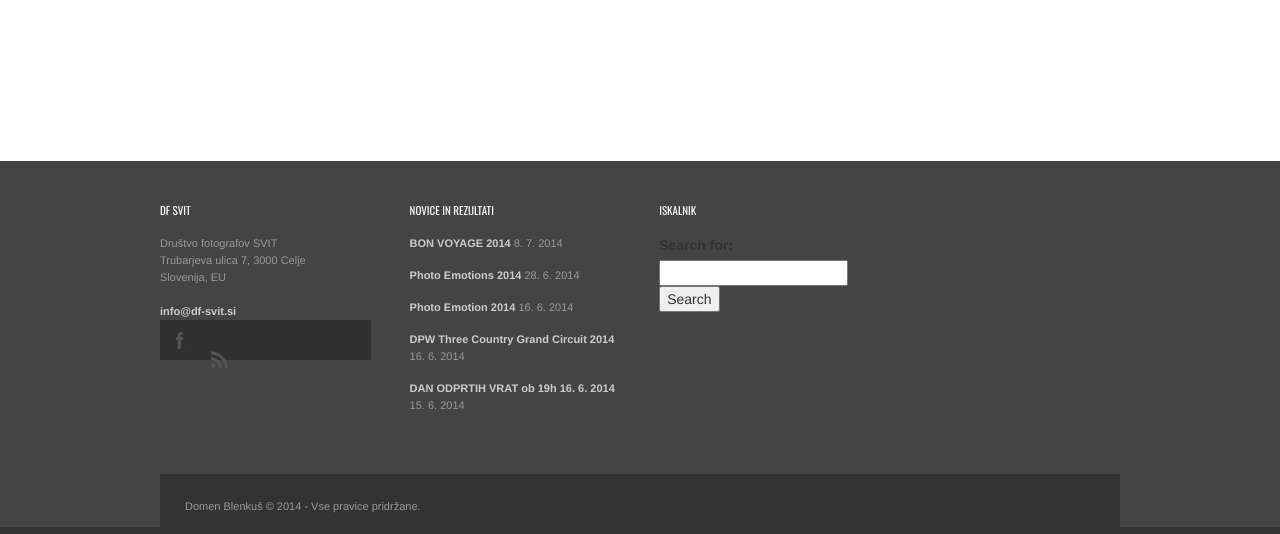
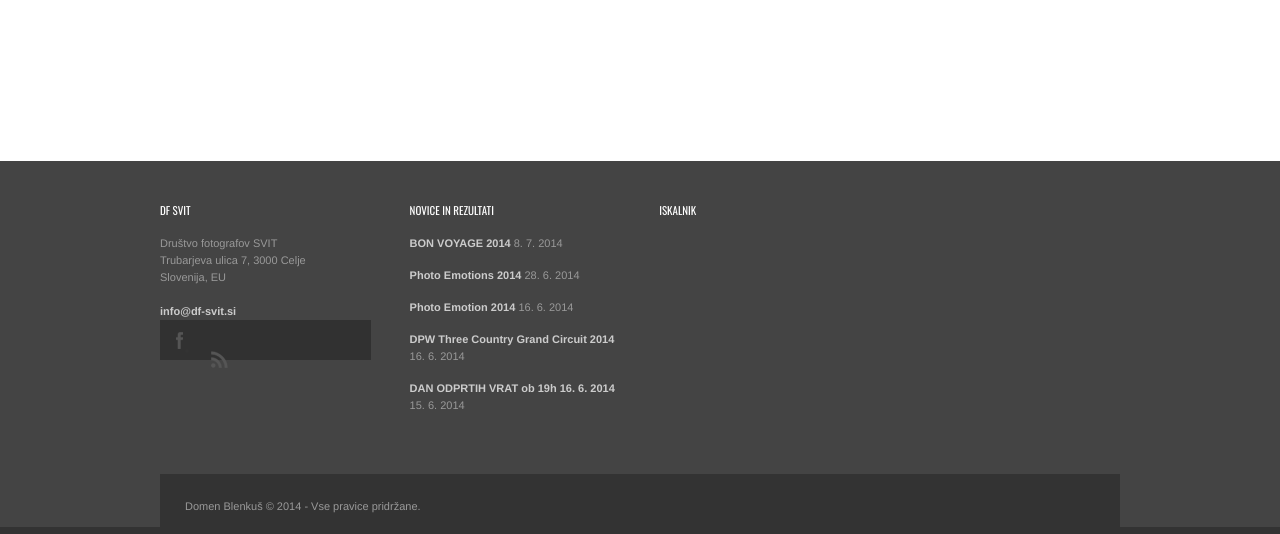
Before and after one commit to dblenkus/rolca-old, a Django app: template jury/templates/jury/app.html in a window 1280 px wide. Shown: the part 266-800 px from the top of the page. Run offline with Django 3.2, Linux system fonts and the light colour scheme; the template is opened without the code that fills it, so the values that code supplies are empty; style sheets or scripts are compiled from the project's sources; parts of the project's set-up code (start-up, migrations or seed data) failed here and were passed over; some libraries are stand-ins or nearby versions.

Commit message:
Removed http dependencies.

```diff
--- a/frontend/templates/frontend/__base__.html
+++ b/frontend/templates/frontend/__base__.html
@@ -12,7 +12,7 @@
 
     <link rel="shortcut icon" href="{{ STATIC_URL }}frontend/img/favicon.ico" />
 
-    <link href='http://fonts.googleapis.com/css?family=Oswald&subset=latin,latin-ext' rel='stylesheet' type='text/css'>
+    <link href='//fonts.googleapis.com/css?family=Oswald&subset=latin,latin-ext' rel='stylesheet' type='text/css'>
     {% compress css %}
         <link rel='stylesheet' href='{{ STATIC_URL }}bower_components/bootstrap/dist/css/bootstrap.css' />
         {% block extendCSS %}
--- a/frontend/templates/frontend/__footer__.html
+++ b/frontend/templates/frontend/__footer__.html
@@ -74,6 +74,7 @@
 
             <div class="df-one-fourth df-last">
                 <h3>Iskalnik</h3>
+                <!--
                 <form role="search" method="get" id="searchform" class="searchform" action="http://www.df-svit.si/">
                     <div>
                         <label class="screen-reader-text" for="s">Search for:</label>
@@ -81,6 +82,7 @@
                         <input type="submit" id="searchsubmit" value="Search" />
                     </div>
                 </form>
+                -->
             </div>
 
         </div>
```
